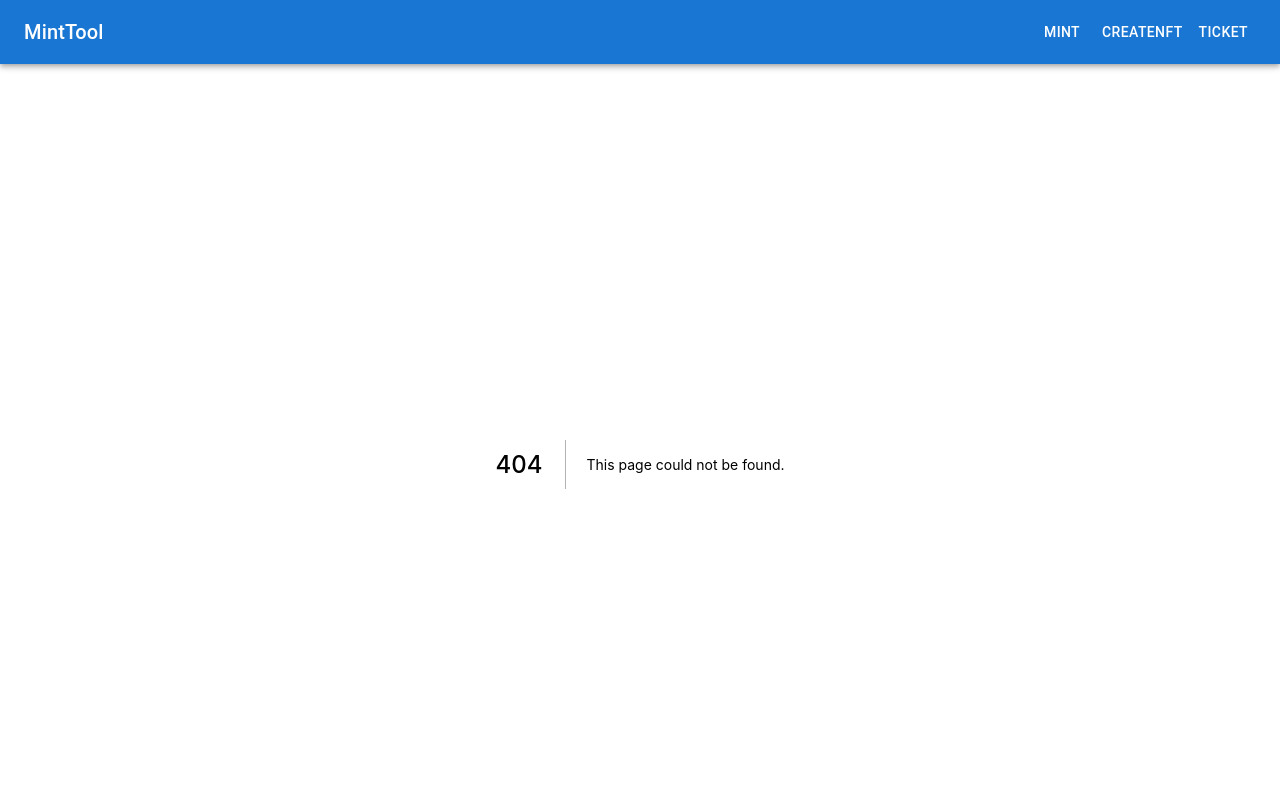
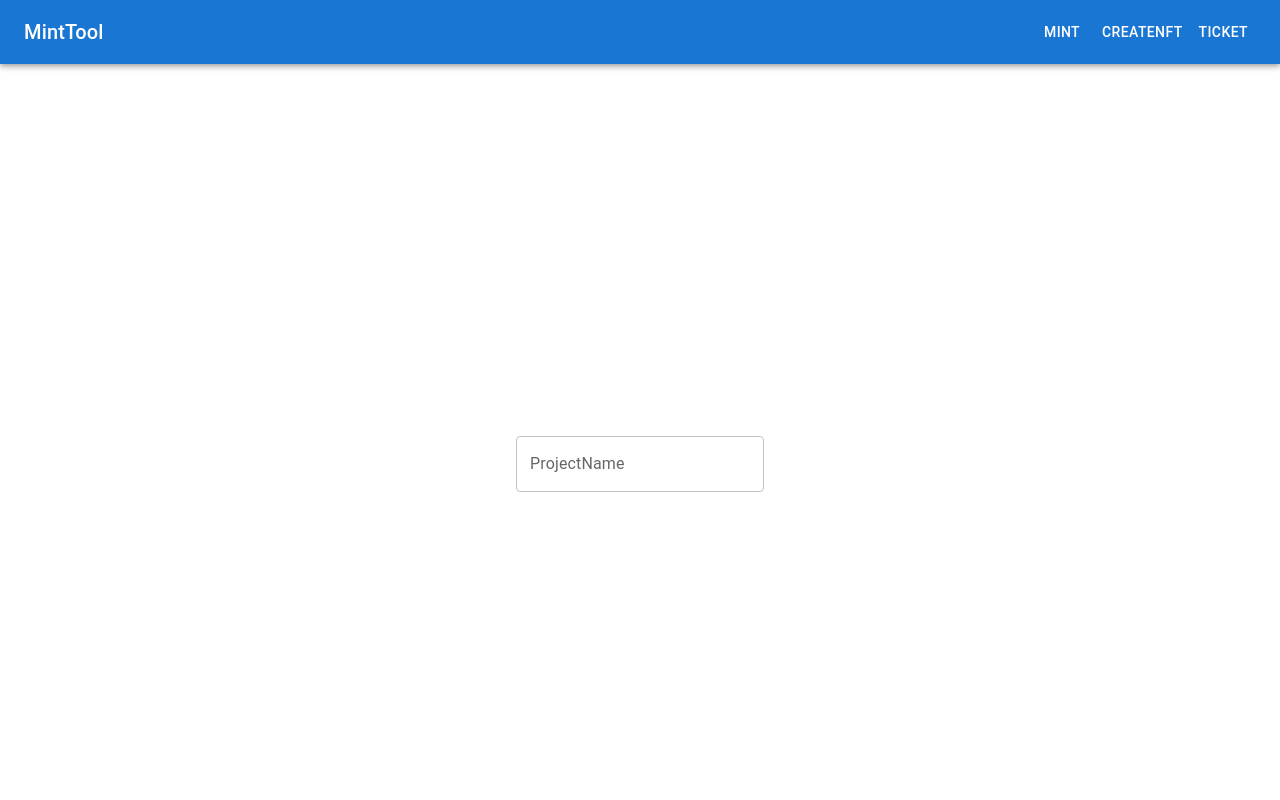
Before and after one commit to codestates/BEB-04-final-mintool, a Next.js app: page /mypage in a window 1280 px wide. Before the commit this address had no page. Shown: the top 800 px of the page. Built offline with nearby package versions, Linux system fonts and the light colour scheme.

Commit message:
Feat : metadata 조회 가능 한 api 구현 및 테스트 확인. + 잡다한 css 조정

```diff
--- /dev/null
+++ b/pages/mypage/index.tsx
@@ -0,0 +1,23 @@
+import { TextField } from "@mui/material";
+import { NextPage } from "next";
+import { useState } from "react";
+
+const MyPage : NextPage = ()=>{
+    const [projectName, setProjectName] = useState<string>('');
+    const [metaDataArr, setMetaDataArr] = useState<Array<any>>([]);
+
+
+    const handleEnter = ()=>{
+        fetch(`/api/fs/${projectName}`)
+    }
+
+    return (
+        <TextField
+            onChange={(e)=>{setProjectName(e.target.value)}}
+            onKeyUp={(e)=>{if(e.key === 'Enter'){handleEnter()}}}
+            value={projectName}
+            label="ProjectName" />
+    )
+}
+
+export default MyPage
```
